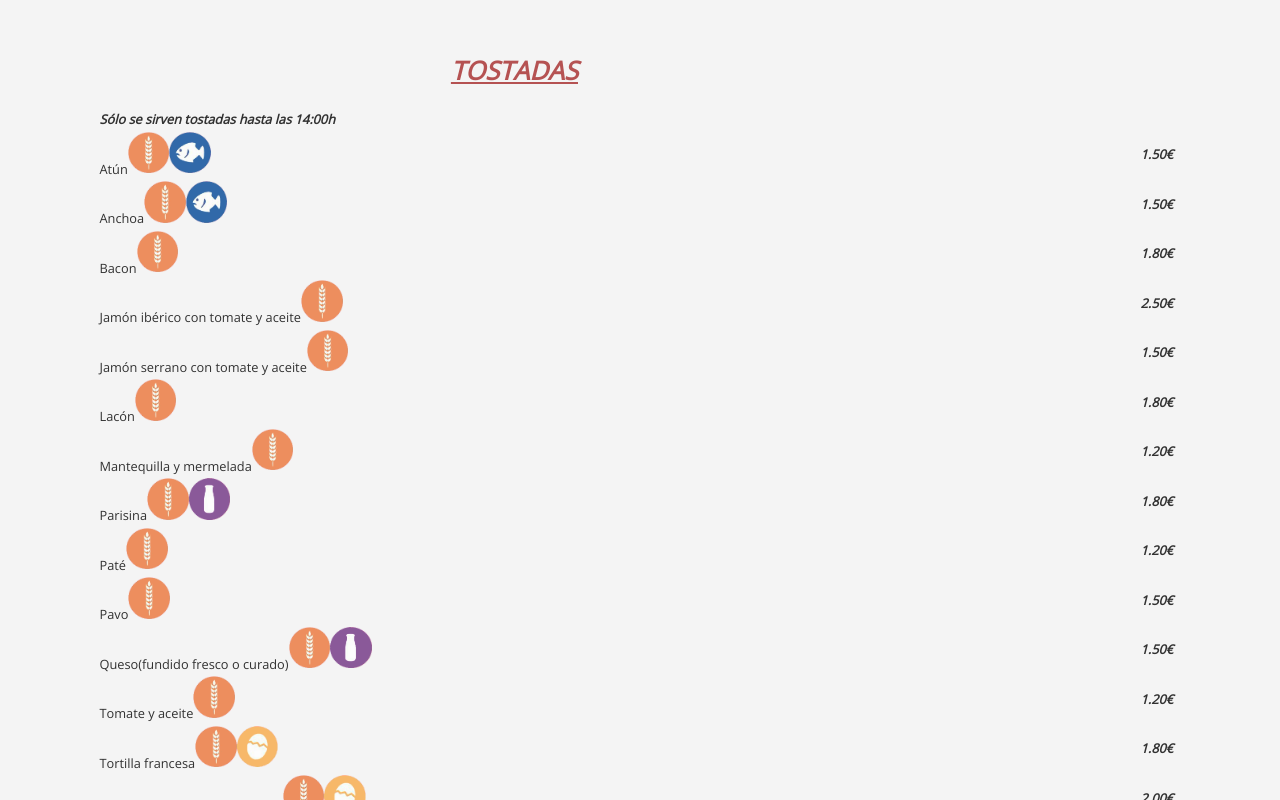
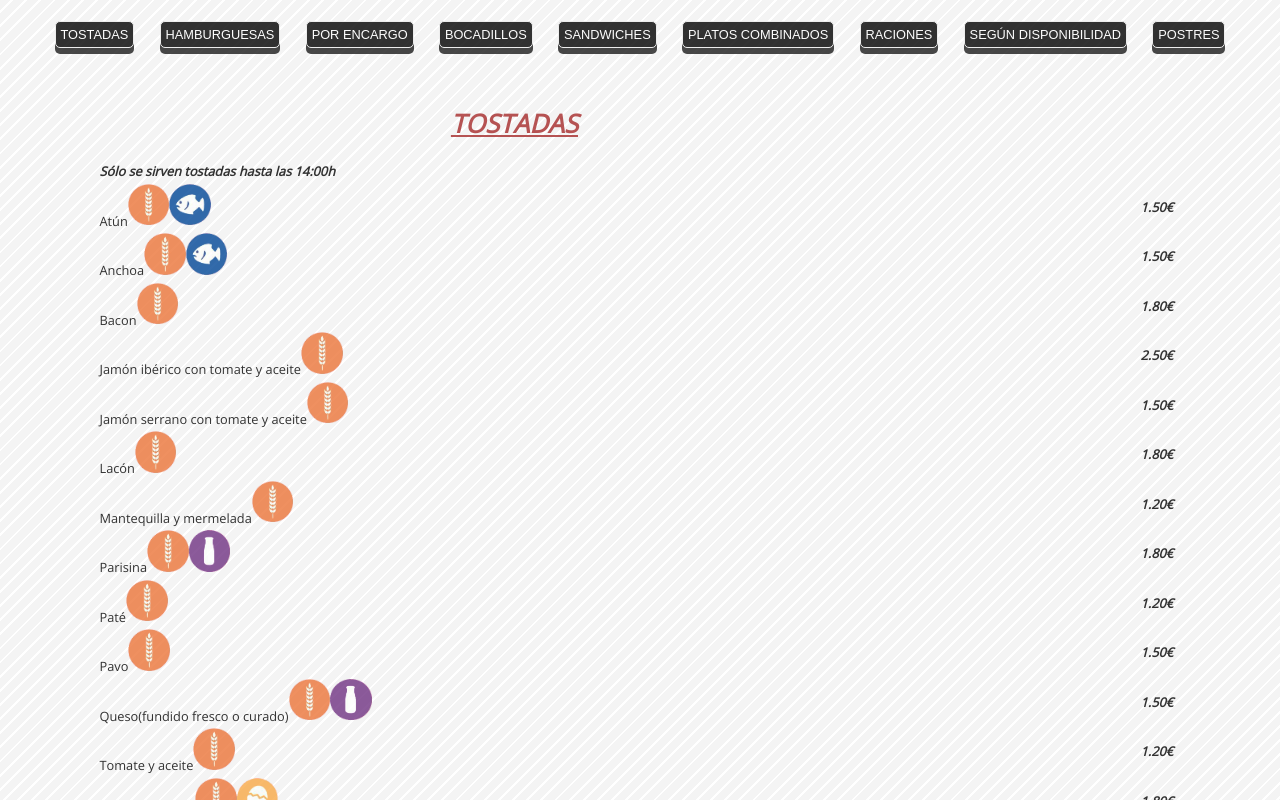
Before and after one commit to igsein/carta-hleon, a React (Vite) app: page / in a window 1280 px wide. Both pictures are taken after a click on the button "VER CARTA". Shown: the top 800 px of the page. Built offline with nearby package versions, Linux system fonts and the light colour scheme.

Commit message:
update desing

```diff
--- a/src/App.css
+++ b/src/App.css
@@ -3,13 +3,22 @@
 @import url('https://fonts.googleapis.com/css2?family=Open+Sans&display=swap');
 
 
+html{
+
+  scroll-behavior: smooth;
+}
+
+a{
+  text-decoration: none;
+  color: white;
+}
 body{
   font-family: 'Open Sans', sans-serif;
 
   opacity: 0.1;
   background-color: #f4f4f4;
   opacity: 0.8;
- /*  background: repeating-linear-gradient( -45deg, #ffffff, #ffffff 2px, #f4f4f4 2px, #f4f4f4 10px ); */
+ background: repeating-linear-gradient( -45deg, #ffffff, #ffffff 2px, #f4f4f4 2px, #f4f4f4 10px );
 
   font-size: 0.8rem;
 
@@ -24,12 +33,13 @@ table{
   padding: 2%;
 
 
-
+  margin-bottom: 17%;
 }
 
 td{
 
   width: 80%;
+
 
 }
 
@@ -38,10 +48,11 @@ td{
  width: 5%;
 }
 .tr-menu{
+  border-bottom: 2px black solid;
 
 
-  border-bottom: solid 2px black;
-}
+
+ }
 
 h1{
   font-family: 'Open Sans', sans-serif;
@@ -139,3 +150,38 @@ h6{
 .p-title{
   margin-bottom: -9%;
 }
+
+
+.button {
+  color: #ecf0f1;
+  font-size: 0.8rem;
+  background-color: #000000;
+  border: 1px solid #ececec;
+  border-radius: 5px;
+  margin: 1%;
+  padding: 5px;
+  box-shadow: 0px 6px 0px #1b1b1b;
+  transition: all .1s;
+ }
+
+ .button:active {
+  box-shadow: 0px 2px 0px #ffffff;
+  position: relative;
+  top: 2px;
+ }
+
+ .stickybtn{
+  justify-content: center;
+  display: flex;
+  width: 15%;
+  position: fixed;
+  bottom: 0;
+  margin-bottom: 5%;
+  margin-left: 40%;
+
+ }
+
+ #home{
+ text-align: center;
+  width: 100%;
+ }
--- a/src/pages/Menu.jsx
+++ b/src/pages/Menu.jsx
@@ -1,17 +1,20 @@
-import { useState, useEffect } from "react";
-import EN from "../EN.json"
-import ES from "../ES.json"
+import { useState, useEffect, useRef } from "react";
+import EN from "../EN.json";
+import ES from "../ES.json";
 import alergenos from "../alergenos/alerjenos.json";
 import logo from "../assets/logo3.png";
 import "../App.css";
+import up from "../assets/up.png";
 
-function Menu({intl}) {
+function Menu({ intl }) {
+  const [isVisible, setIsVisible] = useState(false);
   const [count, setCount] = useState(0);
-  const [carta,setCarta] = useState("")
+  const [carta, setCarta] = useState("");
   const [viewAddText, setViewAddText] = useState(false);
   const [typesProds, setTypesProds] = useState("");
-
-
+  const mainRef = useRef(null);
+  const [scrollTo, setScrollTo] = useState("none");
+  const prevScrollPos = useRef(0);
   function addZeroes(num) {
     return num.toLocaleString("en", {
       useGrouping: false,
@@ -19,6 +22,35 @@ function Menu({intl}) {
     });
   }
 
+  const scrollToTop = () => {
+    window.scrollTo({
+      top: 0,
+      behavior: "smooth",
+    });
+  };
+
+  useEffect(() => {
+    const toggleVisibility = () => {
+      const currentScrollPos = window.pageYOffset;
+
+
+      if(currentScrollPos!==0){
+        setIsVisible(true);
+      }else{
+        setIsVisible(false);
+      }
+
+      // Button is displayed after scrolling for 500 pixels
+
+
+
+      prevScrollPos.current = currentScrollPos;
+    };
+
+    window.addEventListener("scroll", toggleVisibility);
+
+    return () => window.removeEventListener("scroll", toggleVisibility);
+  }, [isVisible]);
   const capitalizeWord = (text) => {
     const lower = text.toLowerCase();
 
@@ -30,27 +62,21 @@ function Menu({intl}) {
   }
 
   useEffect(() => {
-    if(carta){
-
-
+    if (carta) {
       const tipos = carta.map((typ) => typ.TYPE);
 
       let uniqueChars = [...new Set(tipos)];
 
       setTypesProds(uniqueChars);
     }
-
   }, [carta]);
 
+
   useEffect(() => {
-
-
-    if(intl){
-
-        intl ==='ES'? setCarta(ES) :setCarta(EN)
+    if (intl) {
+      intl === "ES" ? setCarta(ES) : setCarta(EN);
     }
-  }, [intl])
-
+  }, [intl]);
 
   const deleteDuplicates = (array) => {
     var uniq = {};
@@ -73,7 +99,6 @@ function Menu({intl}) {
         arrayAlergenos.push(filtrado);
       }
 
-      console.log(arrayAlergenos);
 
       return arrayAlergenos.map((alerg) => {
         return <img className="alergenos-icon" src={alerg.PIC} />;
@@ -85,13 +110,28 @@ function Menu({intl}) {
   return (
     <div className="flip-scale-up-hor">
       <img src={logo} className="logo" />
-      <table>
+      <div id="home">
+        {typesProds &&
+          typesProds.map((prod) => (
+            <button className="button" >
+              <a href={`#${prod}`}>{prod}</a>
+            </button>
+          ))}
+      </div>
+      <a href="#">
+        {" "}
+
+        {isVisible &&  <img src={up} onClick={()=>{scrollToTop }}  className="stickybtn"   />}
+
+      </a>
+
+      <table ref={mainRef}>
         <tr className="separator">
           {typesProds
             ? typesProds.map((prods, i) => {
                 return (
                   <>
-                  <tr key={i}>
+                    <tr key={i} id={prods}>
                       <td>
                         <h1>{prods}</h1>
                       </td>
@@ -101,7 +141,6 @@ function Menu({intl}) {
                           .filter((cart) => cart.TYPE === prods)
                           .map((prod, i) => {
                             const tipo = prod.TYPE;
-                          console.log(prod.DESCRIPTION);
                             return (
                               <tr key={i} className="tr-menu">
                                 {!prod.DESCRIPTION ? (
```
Also changed, not shown: src/assets/up.png (added). Lines whose indentation alone changed are shown as unchanged.
